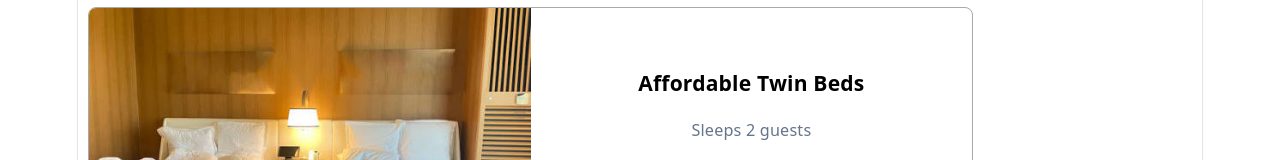
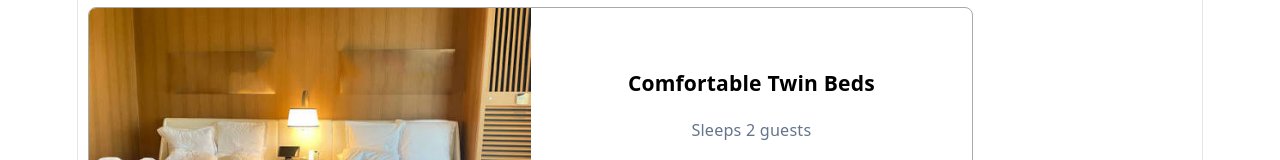
Before and after one commit to siyandatshangela199/Hotel-Lodge-B-B-Demo, a React (Vite) app: page / in a window 1280 px wide. Shown: the part 1646-1806 px from the top of the page. Built offline with nearby package versions, Linux system fonts and the light colour scheme.

Commit message:
Update room names

```diff
--- a/src/App.jsx
+++ b/src/App.jsx
@@ -17,8 +17,8 @@ import { FaPhone } from 'react-icons/fa';
 const LODGE_DATA = [
   { id: 1, name: "Luxury Suite - 2 Guests ", price: 2000, accommodates: 2, pool: true, wifi: true, image: r },
   { id: 2, name: "Bushveld Family Chalet", price: 1500, accommodates: 4, pool: true, wifi: false, image: e },
-  { id: 3, name:  "Affordable Safari Tent ", price: 1000, accommodates: 2, pool: false, wifi: true, image: g },
-  { id: 4, name:  "Affordable Twin Beds ", price: 1200, accommodates: 2, pool: false, wifi: true, image: t}
+  { id: 3, name: "Affordable Safari Tent ", price: 1000, accommodates: 2, pool: false, wifi: true, image: g },
+  { id: 4, name: "Comfortable Twin Beds ", price: 1200, accommodates: 2, pool: false, wifi: true, image: t}
 ];
 
 export default function App() {
```
